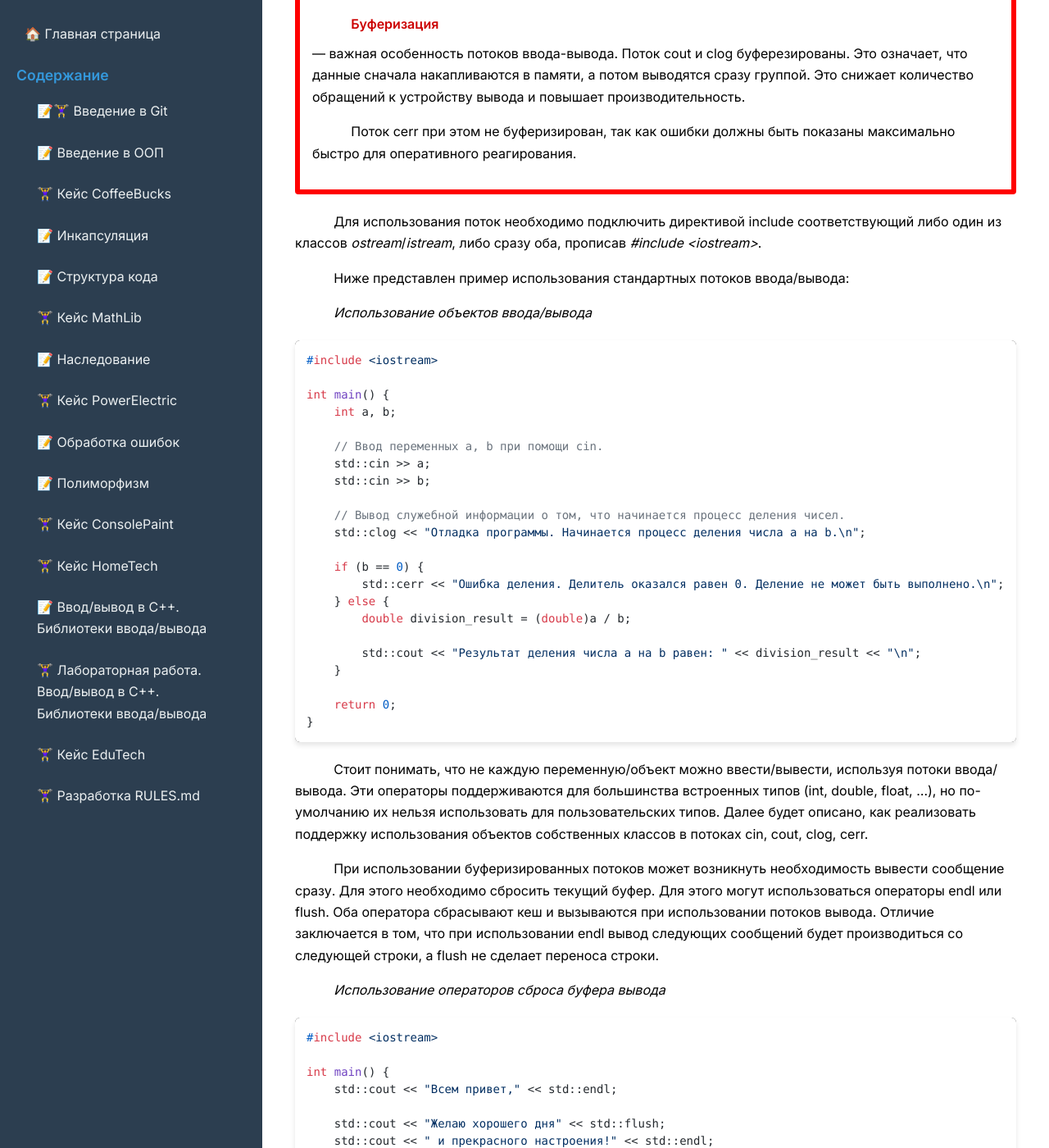
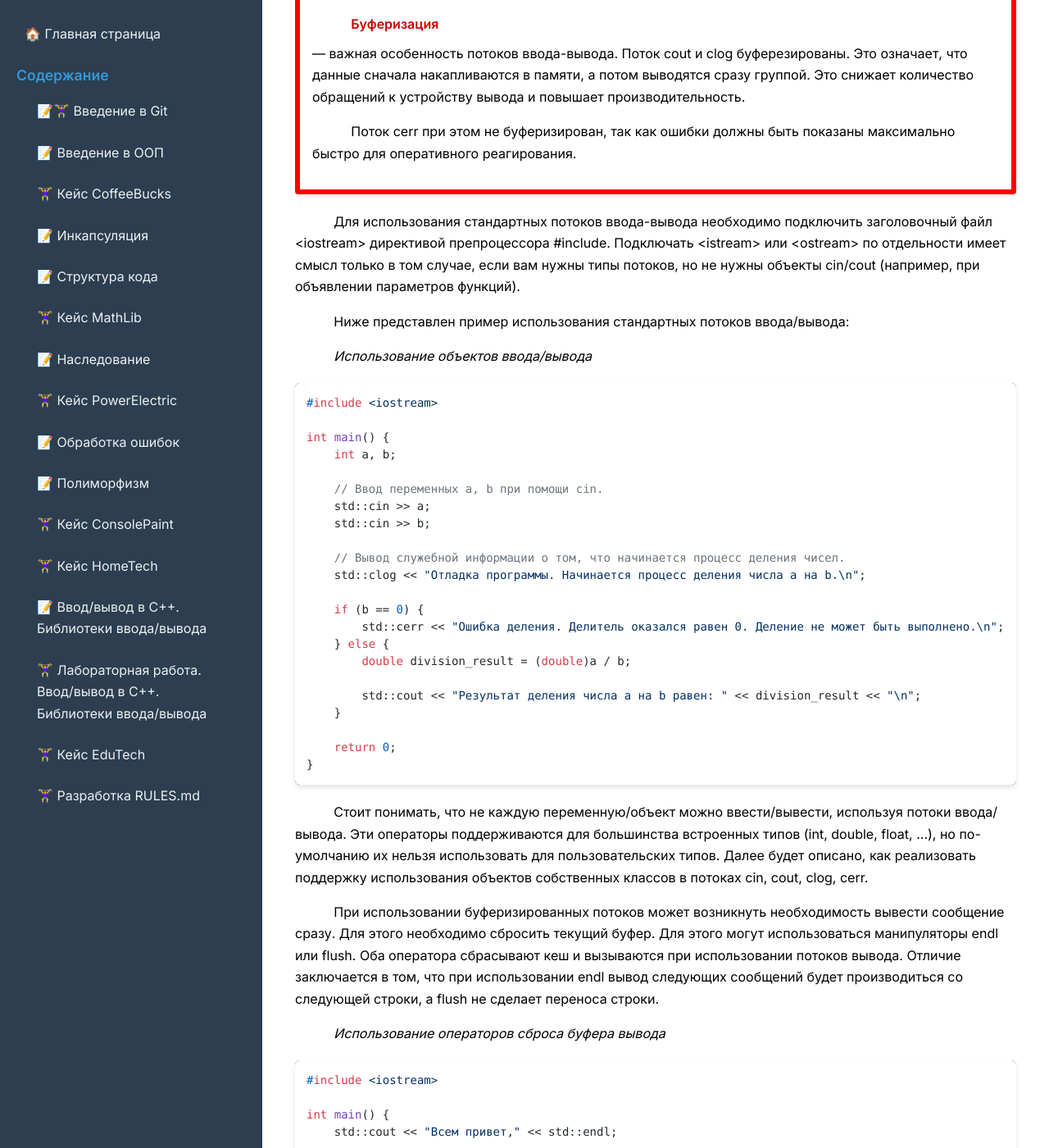
Before and after one commit to maryshev3/object-oriented-programming, a Jekyll site: the page built from ru/io-streams.md, in a window 1280 px wide and 1400 px high, scrolled down 512 px. Shown: the whole window at 82% size. Built offline with Jekyll 4.4.1, drawn with Linux system fonts in a browser that asks for light colours; nearby versions of some CDN libraries; a script that is not in the unit is left out; part of the change alters nothing that is shown; some of the changed text lies outside the part shown.

Commit message:
fixes in io-streams

````diff
--- a/ru/io-streams.md
+++ b/ru/io-streams.md
@@ -23,7 +23,7 @@ lang: ru
   <p>Поток cerr при этом не буферизирован, так как ошибки должны быть показаны максимально быстро для оперативного реагирования.</p>
 </div>
 
-Для использования поток необходимо подключить директивой include соответствующий либо один из классов *ostream*/*istream*, либо сразу оба, прописав *#include \<iostream\>*.
+Для использования стандартных потоков ввода-вывода необходимо подключить заголовочный файл \<iostream\> директивой препроцессора #include. Подключать \<istream\> или \<ostream\> по отдельности имеет смысл только в том случае, если вам нужны типы потоков, но не нужны объекты cin/cout (например, при объявлении параметров функций).
 
 Ниже представлен пример использования стандартных потоков ввода/вывода:
 
@@ -55,7 +55,7 @@ int main() {
 
 Стоит понимать, что не каждую переменную/объект можно ввести/вывести, используя потоки ввода/вывода. Эти операторы поддерживаются для большинства встроенных типов (int, double, float, …), но по-умолчанию их нельзя использовать для пользовательских типов. Далее будет описано, как реализовать поддержку использования объектов собственных классов в потоках cin, cout, clog, cerr.
 
-При использовании буферизированных потоков может возникнуть необходимость вывести сообщение сразу. Для этого необходимо сбросить текущий буфер. Для этого могут использоваться операторы endl или flush. Оба оператора сбрасывают кеш и вызываются при использовании потоков вывода. Отличие заключается в том, что при использовании endl вывод следующих сообщений будет производиться со следующей строки, а flush не сделает переноса строки.
+При использовании буферизированных потоков может возникнуть необходимость вывести сообщение сразу. Для этого необходимо сбросить текущий буфер. Для этого могут использоваться манипуляторы endl или flush. Оба оператора сбрасывают кеш и вызываются при использовании потоков вывода. Отличие заключается в том, что при использовании endl вывод следующих сообщений будет производиться со следующей строки, а flush не сделает переноса строки.
 
 *Использование операторов сброса буфера вывода*
 ```cpp
@@ -233,9 +233,9 @@ out.open("hello.txt", std::ios::out | std::ios::trunc);
 
 Иногда может быть полезно начать чтение/запись файла не с начала или конца, а с конкретной позиции. Для смещения текущего указателя, с которого начинается чтение или запись, используются методы:
 
-- ***seekg(\<offset\>, \<origin\>)*** - используется для смещения указателя чтения на *\<offset\>* символов, относительно положения *\<origin\>*;
+- ***seekg(\<offset\>, \<origin\>)*** - используется для смещения указателя чтения на *\<offset\>* байт, относительно положения *\<origin\>*;
 
-- ***seekp(\<offset\>, \<origin\>)*** - используется для смещения указателя записи на *\<offset\>* символов, относительно положения *\<origin\>*.
+- ***seekp(\<offset\>, \<origin\>)*** - используется для смещения указателя записи на *\<offset\>* байт, относительно положения *\<origin\>*.
 
 Положение \<origin\> может быть одним из:
 
@@ -245,9 +245,9 @@ out.open("hello.txt", std::ios::out | std::ios::trunc);
 
 - ***ios::end*** - конец файла.
 
-Например, для смещения указателя чтения на 5 символов от текущей позиции, необходимо использовать вызов:
+Например, для смещения указателя чтения на 5 байтов от текущей позиции, необходимо использовать вызов:
 
-*Смещение указателя чтения на 5 символов относительно текущей позиции*
+*Смещение указателя чтения на 5 байтов относительно текущей позиции*
 ```cpp
 ifstream ifs("example.txt");
 ...
@@ -284,7 +284,7 @@ int main() {
     // Чтение и вывод содержимого файла построчно.
     string line;
     while (getline(file, line)) {
-        cout << line << "" << endl;
+        cout << line << endl;
     }
 
     file.close();
@@ -333,7 +333,7 @@ class Person {
 
 Person::Person() : m_name(""), m_age(0) {}
 
-Person::Person(const std::string& name, int aage) : m_name(name), m_age(age) {}
+Person::Person(const std::string& name, int age) : m_name(name), m_age(age) {}
 
 std::ostream& operator<<(std::ostream& os, const Person& person) {
     os << "Имя: " << person.m_name << ", Возраст: " << person.m_age;
````
